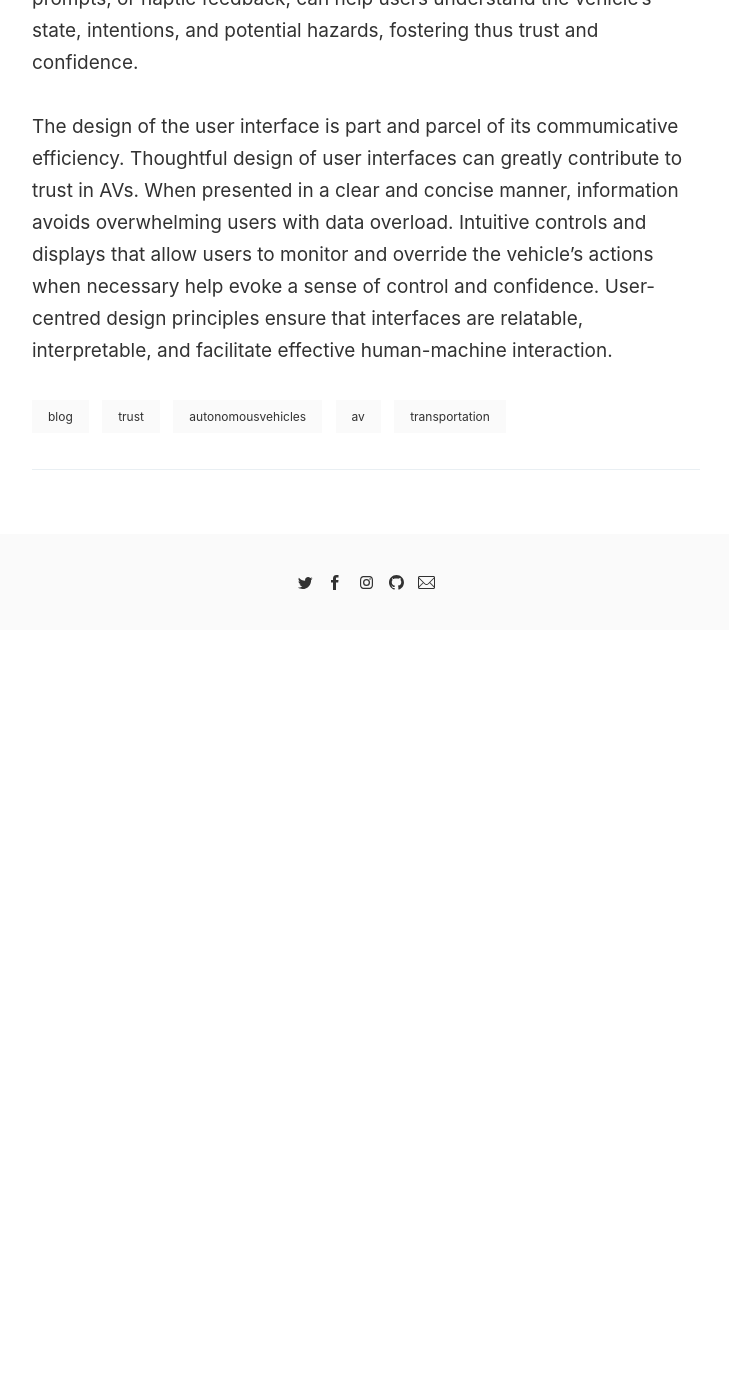
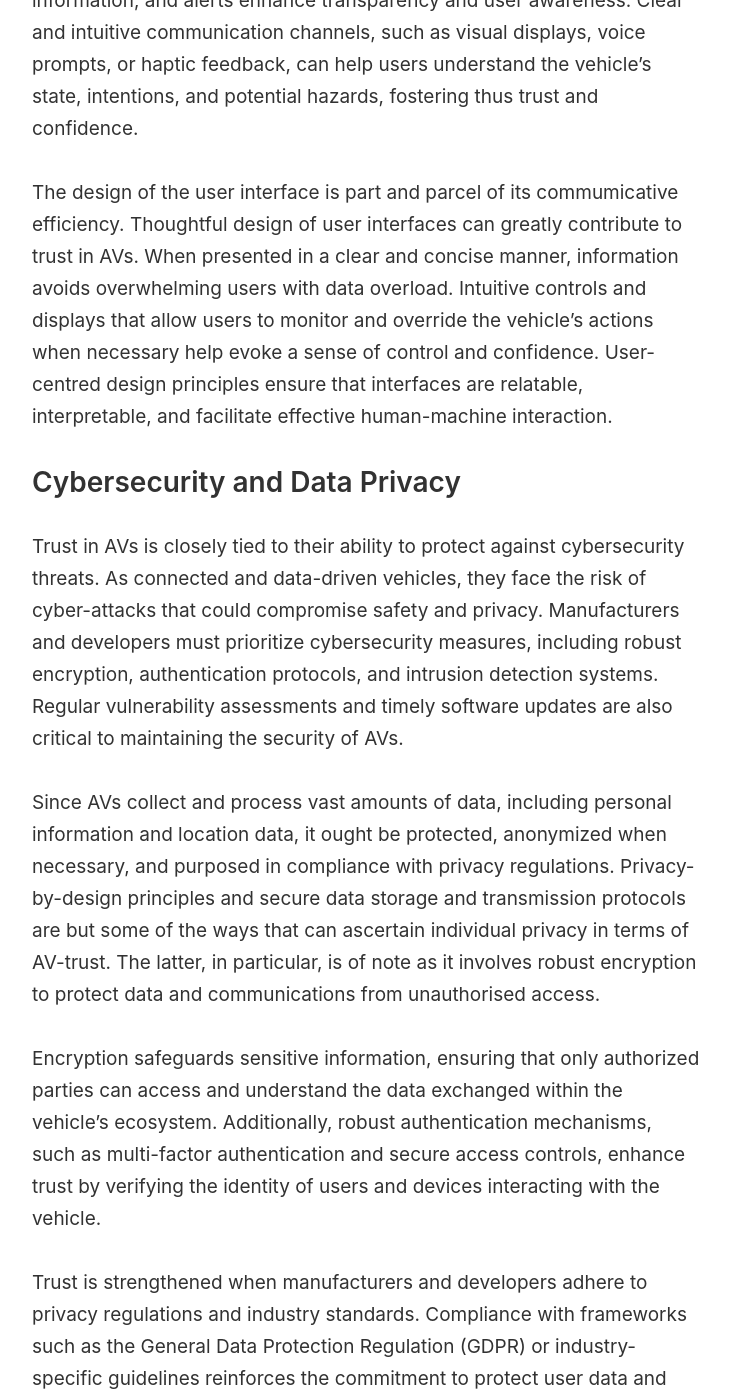
Before and after one commit to AngleSaxonJute/AngleSaxonJute.github.io, a Jekyll site: the page built from _posts/2023-05-08-trust-in-the-acceptance-of-autonomous-vehicles-building-confidence-in-driverless-technology.markdown, in a window 1280 px wide and 1400 px high, scrolled down 4302 px. Shown: the whole window, without its empty margins (274-1003 px from the left). Built offline with Jekyll 4.4.1, drawn with Linux system fonts in a browser that asks for light colours; comment, search, counter and statistics services are not loaded; before the commit the page ends 4932 px from its top, so only the background shows below that; some of the changed text lies outside the part shown.

Commit message:
Update 2023-05-08-trust-in-the-acceptance-of-autonomous-vehicles-building-confidence-in-driverless-technology.markdown

```diff
--- a/_posts/2023-05-08-trust-in-the-acceptance-of-autonomous-vehicles-building-confidence-in-driverless-technology.markdown
+++ b/_posts/2023-05-08-trust-in-the-acceptance-of-autonomous-vehicles-building-confidence-in-driverless-technology.markdown
@@ -33,9 +33,20 @@ To build trust, manufacturers and developers of AVs must demonstrate the reliabi
 
 But it's not just manufacturers that have a role to play. Collaborative effort between manufacturers, regulators, and researchers are crucial in establishing standardized testing and certification processes for AVs. Transparent and rigorous certification procedures, including independent third-party evaluations, can help assure the public that AVs meet stringent safety standards. Such processes can add an extra layer of trust by ensuring that the vehicles on the road have undergone thorough scrutiny and meet established criteria.
 
-Transparency and Explainability (2):
+## Transparency and Explainability
 Along with their explainability (hence the notion, explainable AI – i.e., XAI), trust in AVs is further reinforced when there is transparency regarding their operations and decision-making processes. While transparent systems allow users to understand the technology's functions and how it makes decisions, XAI plays a vital role in trust-building insofar as provide clear explanations for their actions and decisions. Advanced AI algorithms can be reconciled with human comprehension by employing methods such as rule-based reasoning, model interpretability, or generating human-readable explanations.
 
 Effective communication between AVs and humans is crucial for understanding their actions, but it also rekindles communicative semblance in a similar manner communicating with another person would. For this reason, user interfaces that provide real-time feedback, information, and alerts enhance transparency and user awareness. Clear and intuitive communication channels, such as visual displays, voice prompts, or haptic feedback, can help users understand the vehicle's state, intentions, and potential hazards, fostering thus trust and confidence.
 
 The design of the user interface is part and parcel of its commumicative efficiency. Thoughtful design of user interfaces can greatly contribute to trust in AVs. When presented in a clear and concise manner, information avoids overwhelming users with data overload. Intuitive controls and displays that allow users to monitor and override the vehicle's actions when necessary help evoke a sense of control and confidence. User-centred design principles ensure that interfaces are relatable, interpretable, and facilitate effective human-machine interaction.
+
+## Cybersecurity and Data Privacy
+Trust in AVs is closely tied to their ability to protect against cybersecurity threats. As connected and data-driven vehicles, they face the risk of cyber-attacks that could compromise safety and privacy. Manufacturers and developers must prioritize cybersecurity measures, including robust encryption, authentication protocols, and intrusion detection systems. Regular vulnerability assessments and timely software updates are also critical to maintaining the security of AVs.
+
+Since AVs collect and process vast amounts of data, including personal information and location data, it ought be protected, anonymized when necessary, and purposed in compliance with privacy regulations. Privacy-by-design principles and secure data storage and transmission protocols are but some of the ways that can ascertain individual privacy in terms of AV-trust. The latter, in particular, is of note as it involves robust encryption to protect data and communications from unauthorised access.
+
+Encryption safeguards sensitive information, ensuring that only authorized parties can access and understand the data exchanged within the vehicle's ecosystem. Additionally, robust authentication mechanisms, such as multi-factor authentication and secure access controls, enhance trust by verifying the identity of users and devices interacting with the vehicle.
+
+Trust is strengthened when manufacturers and developers adhere to privacy regulations and industry standards. Compliance with frameworks such as the General Data Protection Regulation (GDPR) or industry-specific guidelines reinforces the commitment to protect user data and respects individual privacy rights. By adopting a proactive approach to privacy compliance, stakeholders can demonstrate their dedication to responsible data handling and build trust among users and the broader public.
+
+## Social and Ethical Considerations
```
